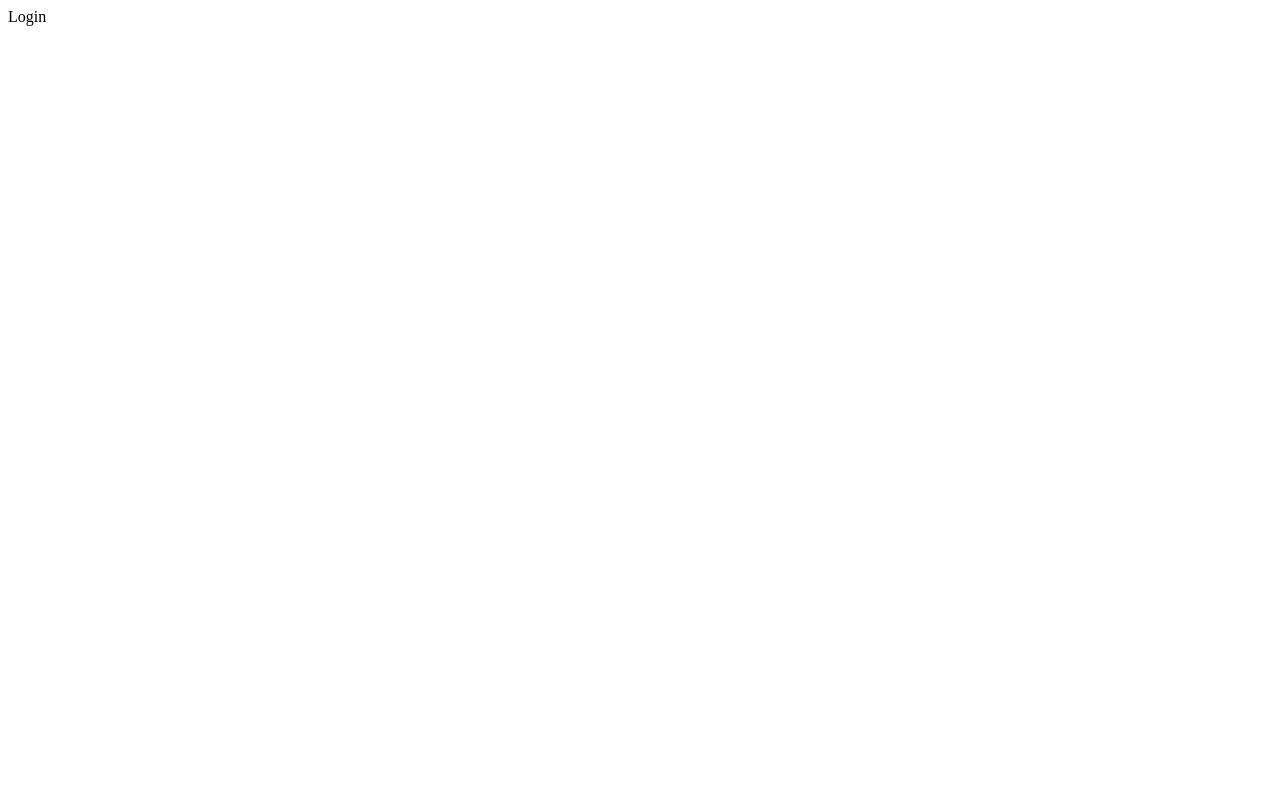
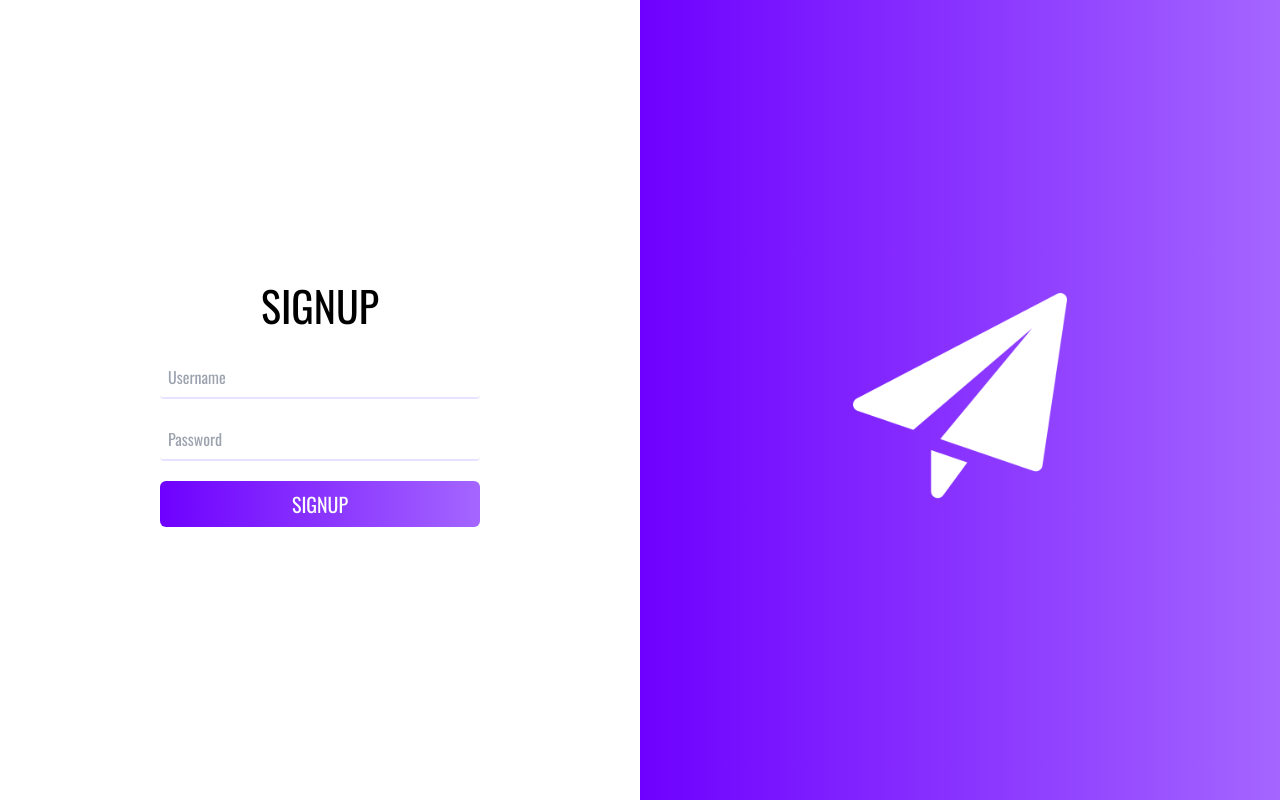
Before and after one commit to haris-sohail/real-time-chat, a React (Create React App) app in the folder client/: page / in a window 1280 px wide. Built offline with nearby package versions, Linux system fonts and the light colour scheme; the HTML template or start-up script is replaced by a standard one.

Commit message:
Complete design of signup

```diff
--- a/client/package.json
+++ b/client/package.json
@@ -35,5 +35,8 @@
       "last 1 firefox version",
       "last 1 safari version"
     ]
+  },
+  "devDependencies": {
+    "tailwindcss": "^3.4.4"
   }
 }
--- a/client/public/index.html
+++ b/client/public/index.html
@@ -6,7 +6,7 @@
   <meta name="viewport" content="width=device-width, initial-scale=1" />
   <meta name="theme-color" content="#000000" />
   <meta name="description" content="Web site created using create-react-app" />
-  <title>React App</title>
+  <title>Chat</title>
 </head>
 
 <body>
--- a/client/src/App.css
+++ b/client/src/App.css
@@ -0,0 +1,72 @@
+@import url('https://fonts.googleapis.com/css2?family=Oswald:wght@200..700&display=swap');
+
+* {
+  padding: 0;
+  margin: 0;
+  font-family: "Oswald", sans-serif;
+}
+
+h1 {
+  font-size: 42px !important;
+}
+
+h2 {
+  font-size: 35px !important;
+}
+
+h3 {
+  font-size: 30px !important;
+  font-weight: normal !important;
+}
+
+h4 {
+  font-size: 24px !important;
+  margin: 0 !important;
+}
+
+h5 {
+  font-size: 20px !important;
+  margin: 0 !important;
+}
+
+h6 {
+  font-size: 17px !important;
+  margin: 0 !important;
+  font-weight: 700 !important;
+}
+
+p {
+  font-size: 14px !important;
+  margin: 0 !important;
+}
+
+@media only screen and (max-width: 600px) {
+  h1 {
+    font-size: 24px !important;
+  }
+
+  h2 {
+    font-size: 20px !important;
+  }
+
+  h3 {
+    font-size: 17px !important;
+    font-weight: normal !important;
+  }
+
+  h4 {
+    font-size: 14px !important;
+  }
+
+  h5 {
+    font-size: 11.5px !important;
+  }
+
+  h6 {
+    font-size: 9.6px !important;
+  }
+
+  p {
+    font-size: 8px !important;
+  }
+}
--- a/client/src/App.js
+++ b/client/src/App.js
@@ -1,13 +1,16 @@
 import './App.css';
 import { BrowserRouter, Routes, Route } from 'react-router-dom';
 import Login from './components/Login';
+import Signup from './components/Signup';
 
 function App() {
   return (
     <div className="App">
       <BrowserRouter>
         <Routes>
-          <Route path="/" element={<Login />} />
+          <Route path="/" element={<Signup />} />
+          <Route path="/signup" element={<Signup />} />
+          <Route path="/login" element={<Login />} />
         </Routes>
       </BrowserRouter>
     </div>
--- a/client/src/components/Login.js
+++ b/client/src/components/Login.js
@@ -3,7 +3,7 @@ import React from 'react'
 function Login() {
   return (
     <div>
-      Login
+      <h1>Login</h1>
     </div>
   )
 }
--- /dev/null
+++ b/client/src/components/Signup.js
@@ -0,0 +1,43 @@
+import React from 'react'
+import msgIcon from '../assets/msg.png'
+
+function Signup() {
+    return (
+        <div className='h-screen flex w-full'>
+
+            <div className='left flex justify-center items-center flex-1'>
+
+                <div className='w-1/2 flex flex-col gap-5'>
+
+                    <h1 className='mx-auto'>SIGNUP</h1>
+
+                    <form className='flex flex-col gap-5'>
+                        <input
+                            type='text'
+                            placeholder='Username'
+                            className='border-b-2 rounded p-2 border-customPurpleLight focus:bg-customPurpleLight focus:outline-none'
+                        />
+                        <input
+                            type='password'
+                            placeholder='Password'
+                            className='border-b-2 rounded p-2 border-customPurpleLight focus:bg-customPurpleLight focus:outline-none'
+                        />
+
+                        <button className='bg-gradient-to-r-custom
+                        from-customPurple to-customPurpleLight text-white rounded-md p-2'><h5>SIGNUP</h5></button>
+                    </form>
+
+                </div>
+
+            </div>
+            <div
+                className='right flex items-center justify-center flex-1 bg-gradient-to-r-custom
+                from-customPurple to-customPurpleLight'>
+
+                <img src={msgIcon} alt='msgIcon' className='w-1/3' />
+            </div>
+        </div>
+    )
+}
+
+export default Signup
--- a/client/src/index.css
+++ b/client/src/index.css
@@ -0,0 +1,3 @@
+@tailwind base;
+@tailwind components;
+@tailwind utilities;
--- /dev/null
+++ b/client/tailwind.config.js
@@ -0,0 +1,27 @@
+/** @type {import('tailwindcss').Config} */
+module.exports = {
+  content: [
+    "./src/**/*.{js,jsx,ts,tsx}",
+  ],
+  theme: {
+    extend: {
+      colors: {
+        customPurple: '#6e00ff',
+        customPurpleLight: '#E7E2FF',
+      },
+      backgroundImage: {
+        'gradient-to-r-custom': 'linear-gradient(to right, var(--tw-gradient-stops))',
+      },
+      gradientColorStops: theme => ({
+        customPurple: '#6e00ff',
+        customPurpleLight: '#a466ff',
+      }),
+    },
+  },
+  variants: {
+    extend: {
+      backgroundColor: ['focus'],
+    },
+  },
+  plugins: [],
+}
```
Also changed, not shown: client/src/assets/msg.png (added), 1 other file (tests, documents, lock files or other folders).
